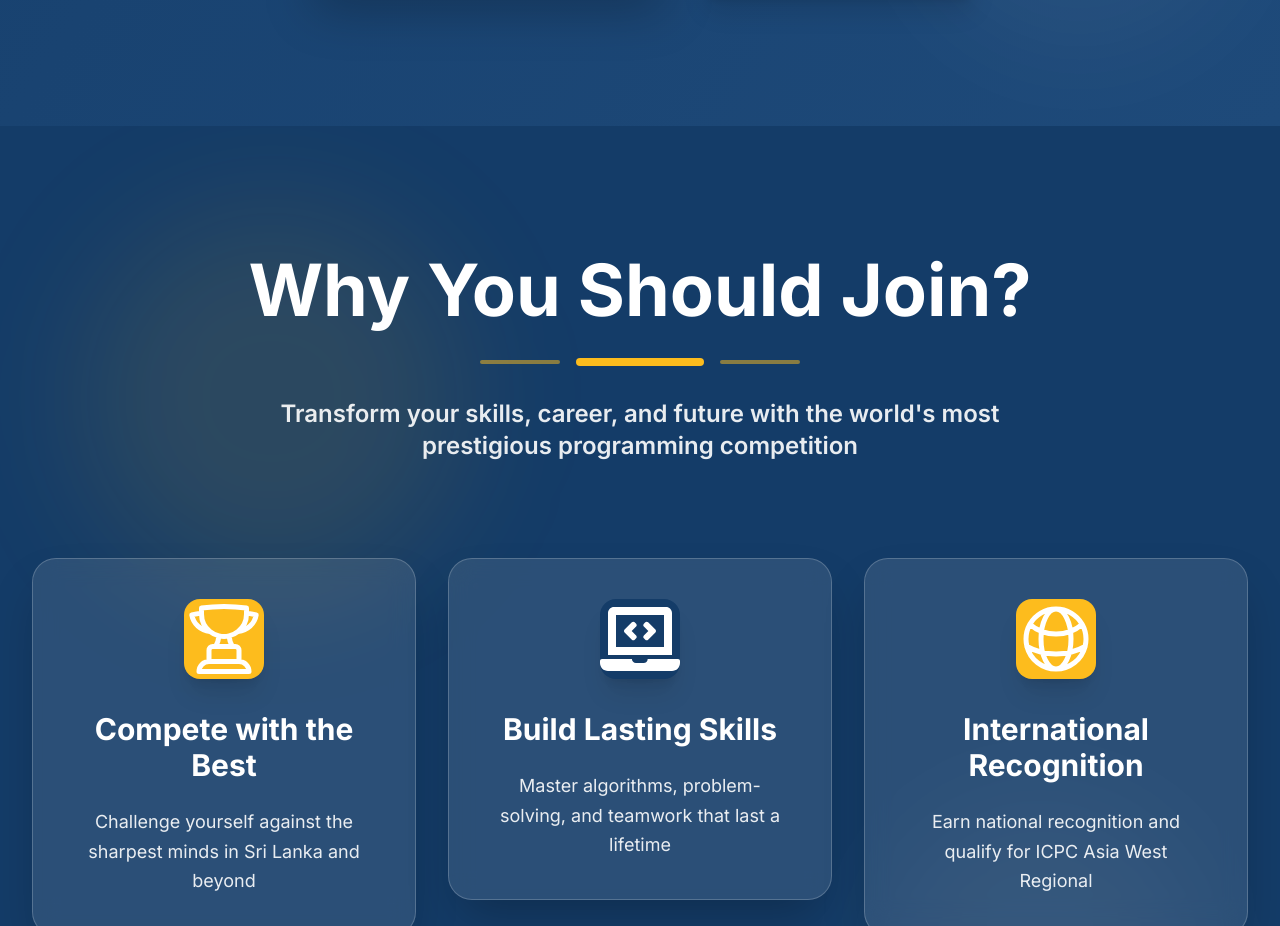
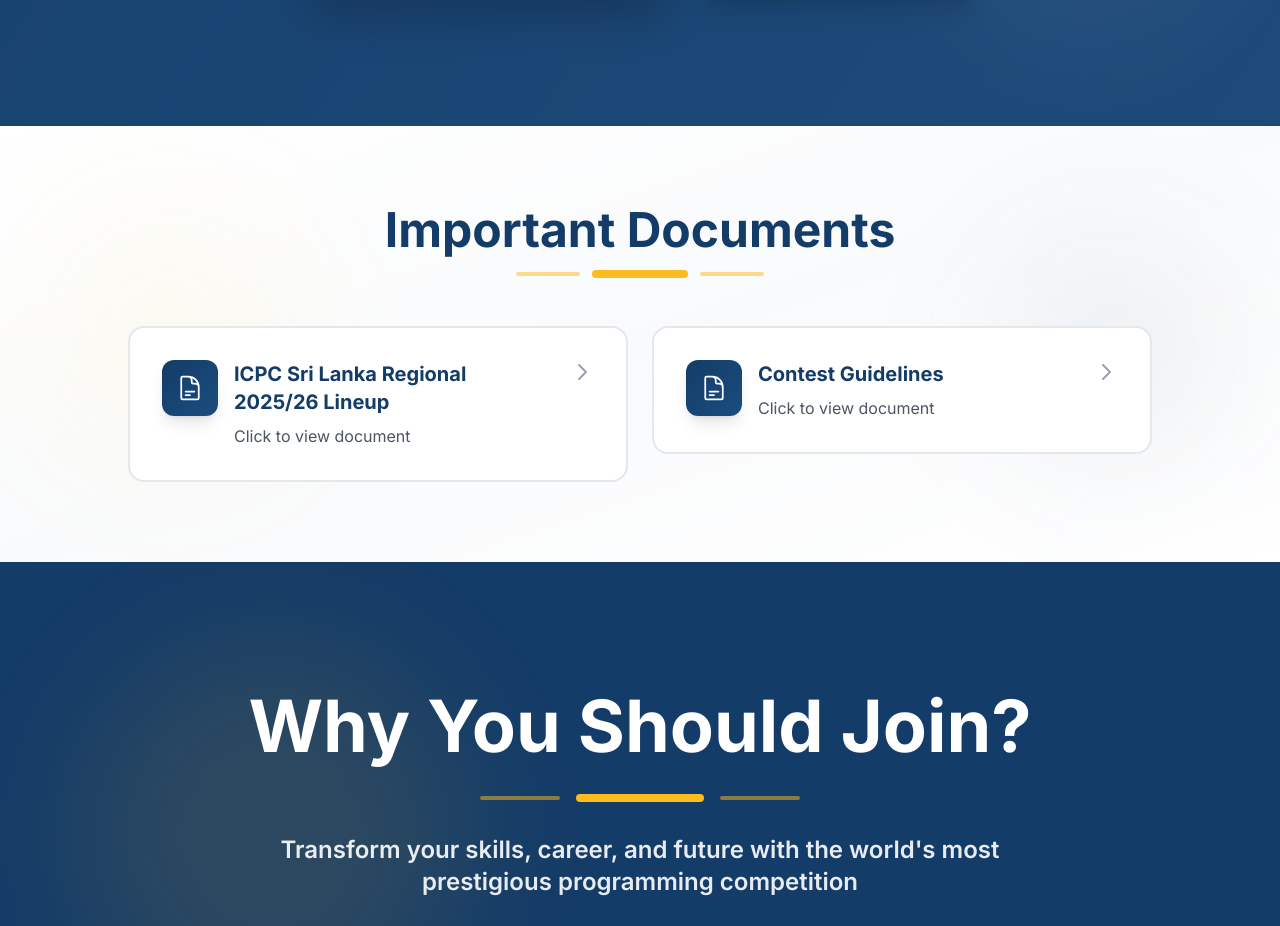
Before and after one commit to hirunaofficial/icpc.ieee.lk, a Next.js app: page / in a window 1280 px wide. Shown: the part 5120-6046 px from the top of the page. Built offline with nearby package versions, Linux system fonts and the light colour scheme; no server answers.

Commit message:
feat: add DocumentsSection component to display important documents

```diff
--- a/src/app/page.js
+++ b/src/app/page.js
@@ -2,6 +2,7 @@
 import StatsSection from '@/components/home/StatsSection';
 import WhatIsICPCSection from '@/components/home/WhatIsICPCSection';
 import AwarenessSessionSection from '@/components/home/AwarenessSessionSection';
+import DocumentsSection from '@/components/home/DocumentsSection';
 import WhyJoinSection from '@/components/home/WhyJoinSection';
 import HowItWorksSection from '@/components/home/HowItWorksSection';
 import TimelineSection from '@/components/home/TimelineSection';
@@ -15,6 +16,7 @@
       <StatsSection />
       <WhatIsICPCSection />
       <AwarenessSessionSection />
+      <DocumentsSection />
       <WhyJoinSection />
       <HowItWorksSection />
       <TimelineSection />
--- /dev/null
+++ b/src/components/home/DocumentsSection.js
@@ -0,0 +1,79 @@
+'use client';
+
+import { DocumentTextIcon } from '@heroicons/react/24/outline';
+import { FadeIn, SlideInLeft, SlideInRight, StaggerContainer, StaggerItem } from '@/components/AnimatedSection';
+
+export default function DocumentsSection() {
+  const documents = [
+    {
+      title: 'ICPC Sri Lanka Regional 2025/26 Lineup',
+      url: 'https://drive.google.com/file/d/1NQtW5Jg9H8nl9mQ_KhBOpNPo_DdYBlRp/view?usp=drivesdk',
+    },
+    {
+      title: 'Contest Guidelines',
+      url: 'https://drive.google.com/file/d/1RrhpVAtts54P2jNeii1sR8Y_ln7-2zlh/view?usp=drivesdk',
+    },
+  ];
+
+  return (
+    <section className="py-12 sm:py-16 md:py-20 bg-gradient-to-br from-white via-gray-50 to-white relative overflow-hidden">
+      {/* Background Decoration */}
+      <div className="absolute inset-0 overflow-hidden pointer-events-none">
+        <div className="absolute top-20 left-10 w-64 h-64 bg-[#FDBC1D]/5 rounded-full blur-3xl"></div>
+        <div className="absolute bottom-20 right-10 w-64 h-64 bg-[#143C68]/5 rounded-full blur-3xl"></div>
+      </div>
+
+      <div className="max-w-7xl mx-auto px-4 sm:px-6 lg:px-8 relative z-10">
+        <FadeIn>
+          <div className="text-center mb-8 sm:mb-12">
+            <h2 className="text-3xl sm:text-4xl md:text-5xl font-bold text-[#143C68] mb-3 sm:mb-4">
+              Important Documents
+            </h2>
+            <div className="flex items-center justify-center gap-2 sm:gap-3">
+              <div className="h-1 w-12 sm:w-16 bg-[#FDBC1D]/50 rounded-full"></div>
+              <div className="h-2 w-16 sm:w-24 bg-[#FDBC1D] rounded-full"></div>
+              <div className="h-1 w-12 sm:w-16 bg-[#FDBC1D]/50 rounded-full"></div>
+            </div>
+          </div>
+        </FadeIn>
+
+        <StaggerContainer className="grid grid-cols-1 md:grid-cols-2 gap-4 sm:gap-6 max-w-5xl mx-auto">
+          {documents.map((doc, index) => (
+            <StaggerItem key={index}>
+              <a
+                href={doc.url}
+                target="_blank"
+                rel="noopener noreferrer"
+                className="group block bg-white border-2 border-gray-200 rounded-xl sm:rounded-2xl p-6 sm:p-8 hover:border-[#FDBC1D] hover:shadow-2xl transition-all duration-300 hover:-translate-y-1"
+              >
+                <div className="flex items-start gap-4">
+                  <div className="flex-shrink-0 w-12 h-12 sm:w-14 sm:h-14 rounded-xl bg-gradient-to-br from-[#143C68] to-[#1a4d7f] flex items-center justify-center group-hover:scale-110 transition-transform duration-300 shadow-lg">
+                    <DocumentTextIcon className="w-6 h-6 sm:w-7 sm:h-7 text-white" />
+                  </div>
+                  <div className="flex-1 min-w-0">
+                    <h3 className="text-lg sm:text-xl font-bold text-[#143C68] mb-2 group-hover:text-[#FDBC1D] transition-colors">
+                      {doc.title}
+                    </h3>
+                    <p className="text-sm sm:text-base text-gray-600">
+                      Click to view document
+                    </p>
+                  </div>
+                  <div className="flex-shrink-0">
+                    <svg
+                      className="w-5 h-5 sm:w-6 sm:h-6 text-gray-400 group-hover:text-[#FDBC1D] group-hover:translate-x-1 transition-all"
+                      fill="none"
+                      stroke="currentColor"
+                      viewBox="0 0 24 24"
+                    >
+                      <path strokeLinecap="round" strokeLinejoin="round" strokeWidth={2} d="M9 5l7 7-7 7" />
+                    </svg>
+                  </div>
+                </div>
+              </a>
+            </StaggerItem>
+          ))}
+        </StaggerContainer>
+      </div>
+    </section>
+  );
+}
```
